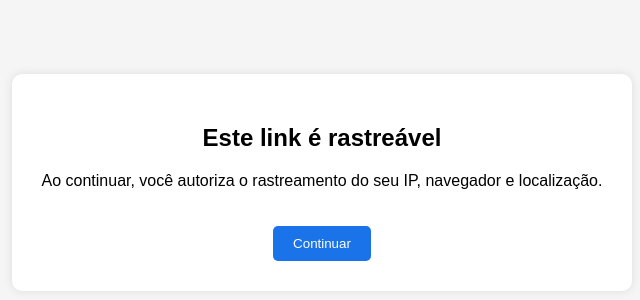
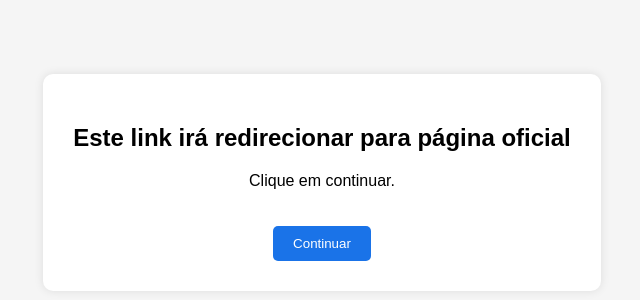
Before and after one commit to Sky-fall007/M1000, a website: page public/consent.html in a window 1280 px wide. Shown: the part 34-334 px from the top of the page, without its empty margins (318-958 px from the left). Drawn offline with Linux system fonts and the light colour scheme.

Commit message:
Update consent.html

```diff
--- a/public/consent.html
+++ b/public/consent.html
@@ -33,8 +33,8 @@
 </head>
 <body>
   <div class="box">
-    <h2>Este link é rastreável</h2>
-    <p>Ao continuar, você autoriza o rastreamento do seu IP, navegador e localização.</p>
+    <h2>Este link irá redirecionar para página oficial</h2>
+    <p>Clique em continuar.</p>
     <button onclick="consentir()">Continuar</button>
   </div>
 
```
